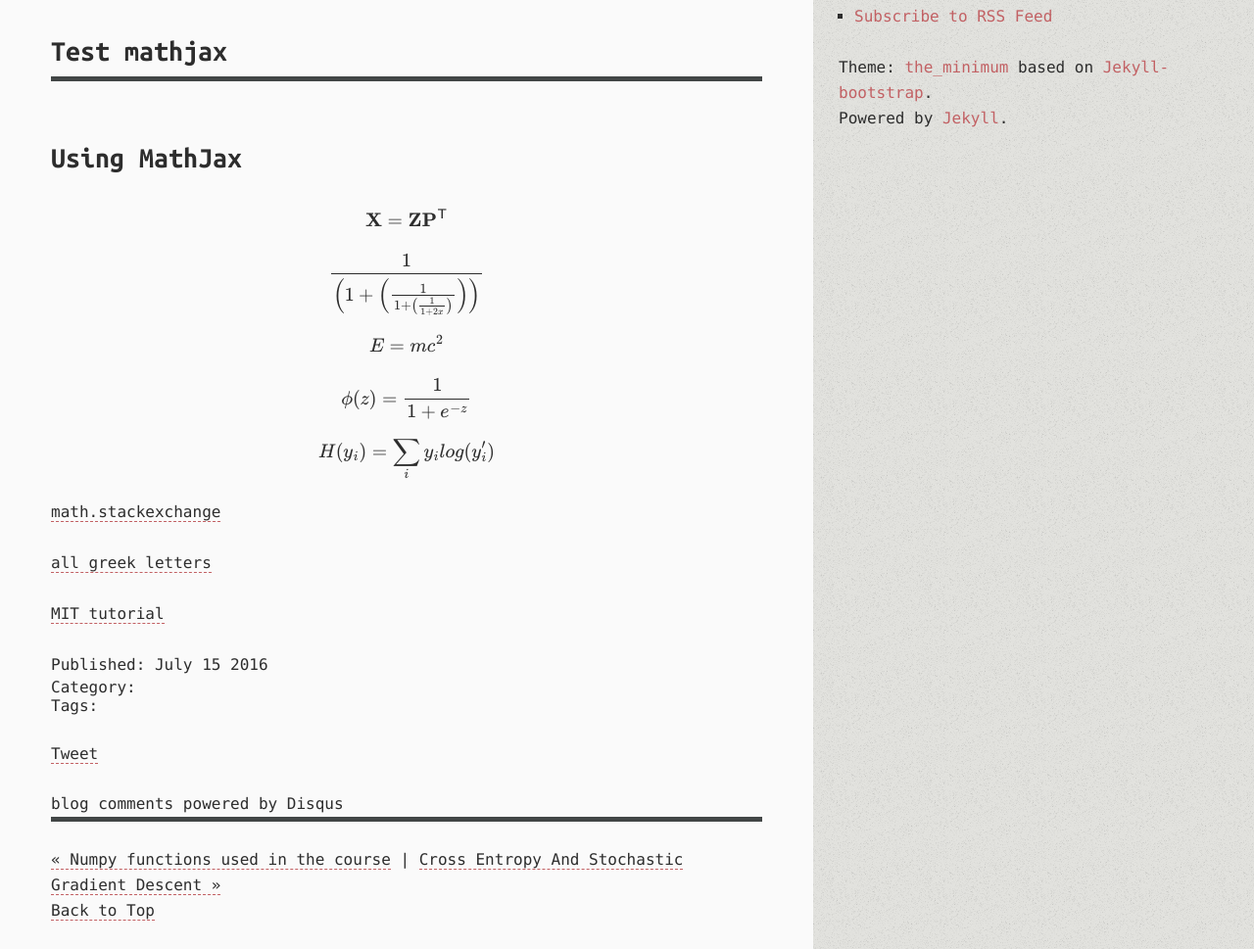
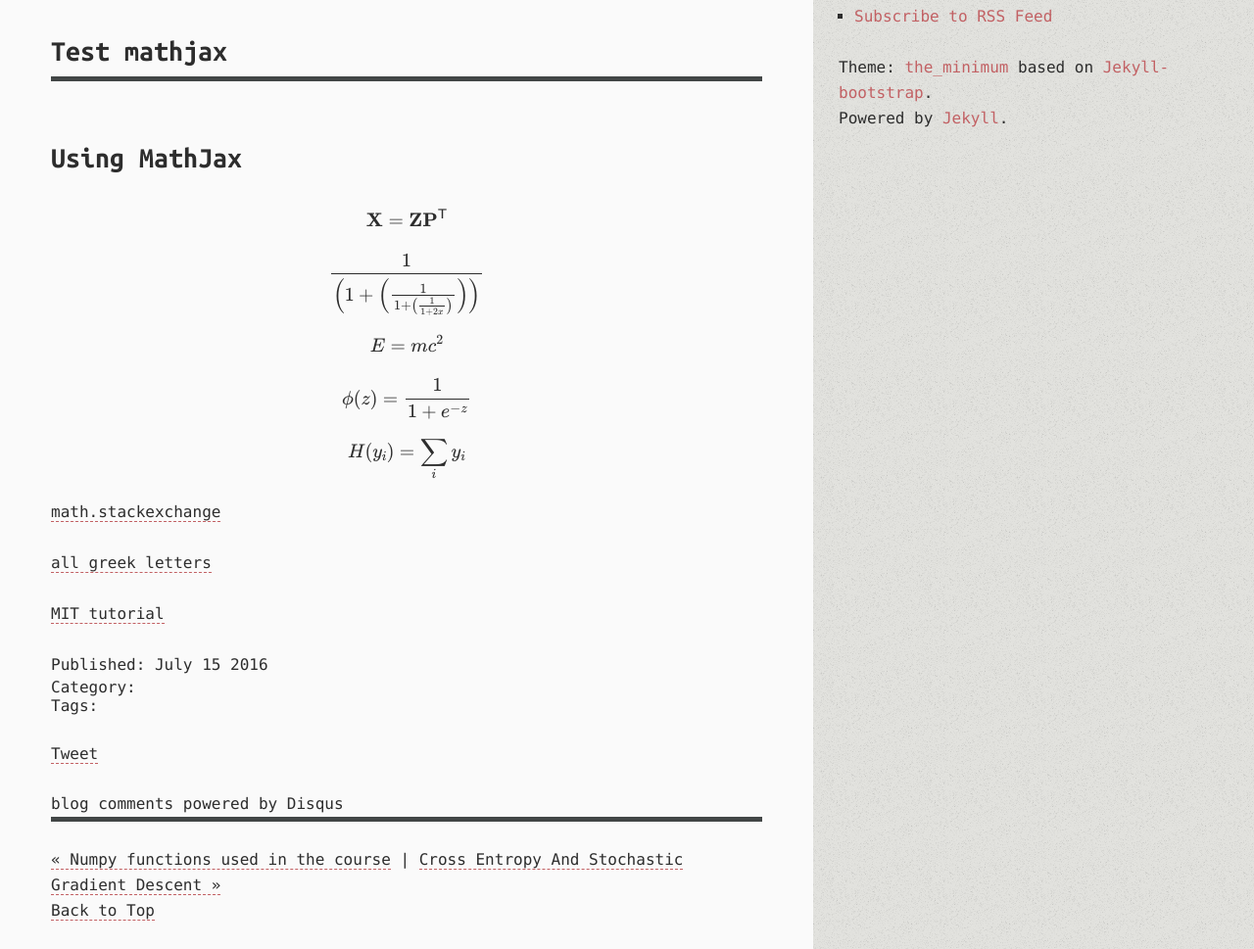
Before and after one commit to BrianPin/brianpin.github.io, a Jekyll site: the page built from _posts/2016-07-15-initial-mathjax-test.markdown, in a window 1280 px wide. Shown: the part 330-1299 px from the top of the page at 98% size. Built offline with Jekyll 4.4.1, drawn with Linux system fonts in a browser that asks for light colours; Markdown is read by kramdown in place of the engine named in the settings; formulas are drawn with MathJax 3; comment, search, counter and statistics services are not loaded.

Commit message:
mathjax problem

```diff
--- a/_posts/2016-07-15-initial-mathjax-test.markdown
+++ b/_posts/2016-07-15-initial-mathjax-test.markdown
@@ -17,7 +17,7 @@ $$ \frac{1}{\left(1+\left(\frac{1}{1+\left(\frac{1}{1+2x}\right)}\right)\right)}
 
 $$ \phi(z) = \frac{1}{1+e^{-z}} $$
 
-$$ H(y_i)=\sum_i{y_ilog(y_i')}$$
+$$ H(y_i)=\sum_i{y_i} $$
 
 
 [math.stackexchange](http://meta.math.stackexchange.com/questions/5020/mathjax-basic-tutorial-and-quick-reference)
```
